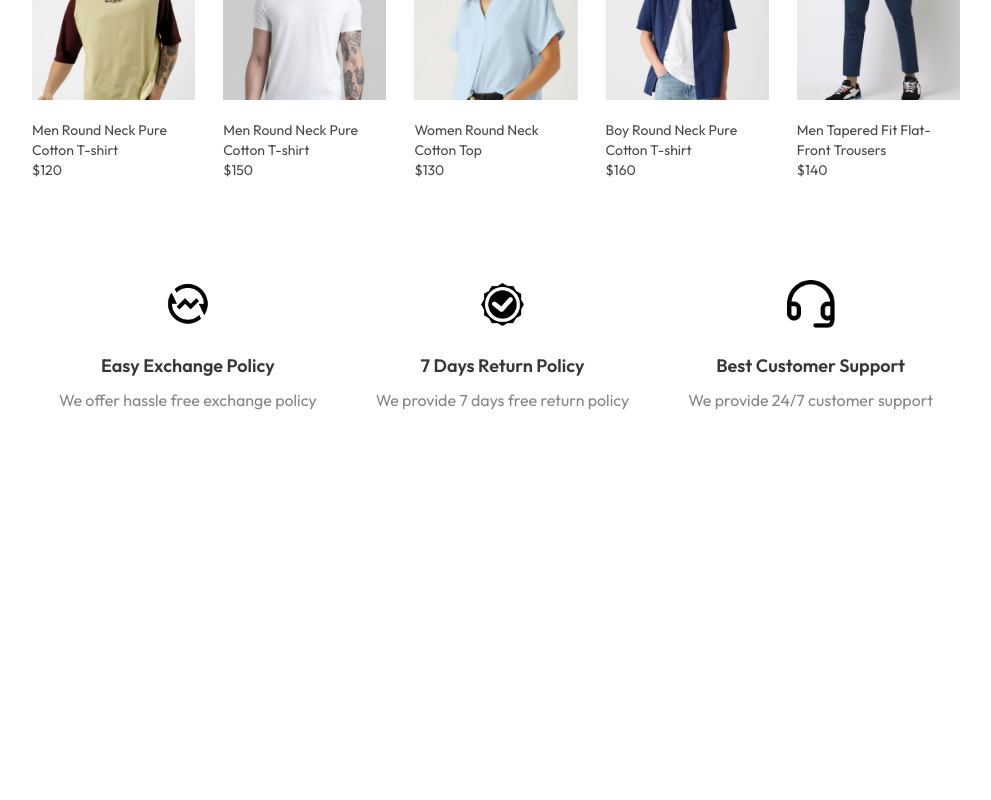
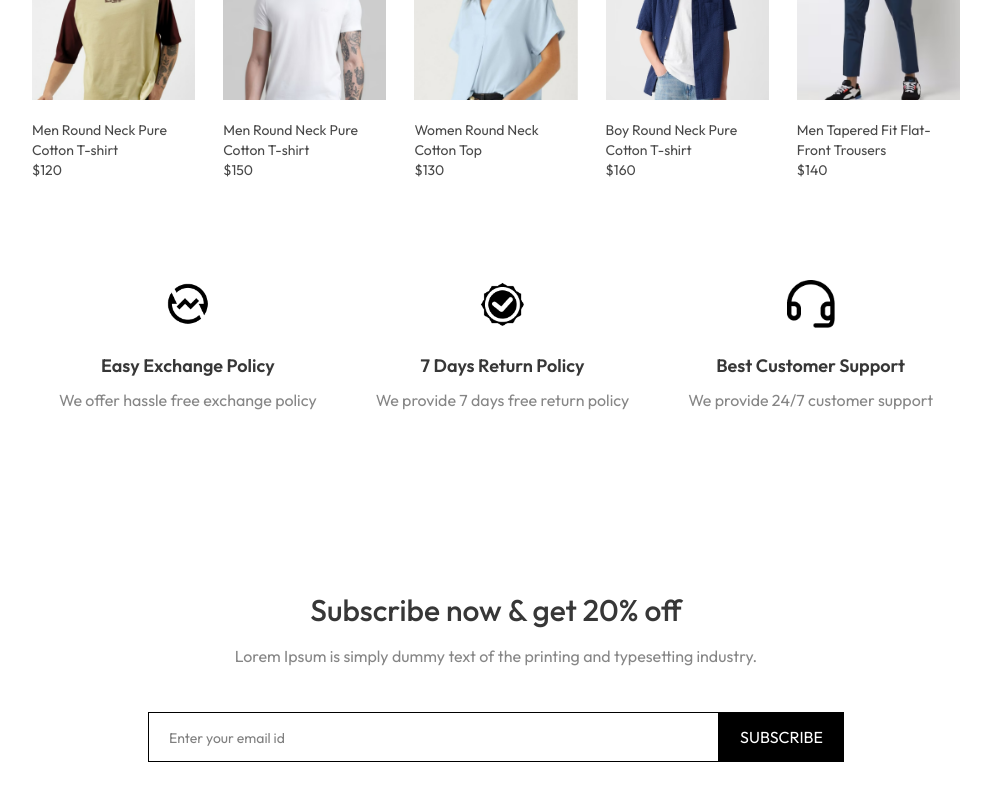
Before and after one commit to Abdelrahman2492002/ForEver-Ecommerce, a React (Vite) app: page / in a window 1280 px wide. Shown: the part 1674-2474 px from the top of the page, without its empty margins (144-1135 px from the left). Before the commit the page ends 2166 px from the top, so only its background shows below. Built offline with nearby package versions, Linux system fonts and the light colour scheme.

Commit message:
Add NewiLetterBoxs section to Home Page

```diff
--- a/src/pages/Home.jsx
+++ b/src/pages/Home.jsx
@@ -1,6 +1,7 @@
 import BestSeller from "../components/home/BestSeller";
 import Hero from "../components/home/Hero";
 import LatestCollection from "../components/home/LatestCollection";
+import NewsLetterBox from "../components/home/NewsLetterBox";
 import OurPolicy from "../components/home/OurPolicy";
 
 const Home = () => {
@@ -10,6 +11,7 @@ const Home = () => {
       <LatestCollection />
       <BestSeller />
       <OurPolicy />
+      <NewsLetterBox />
     </div>
   );
 };
```
